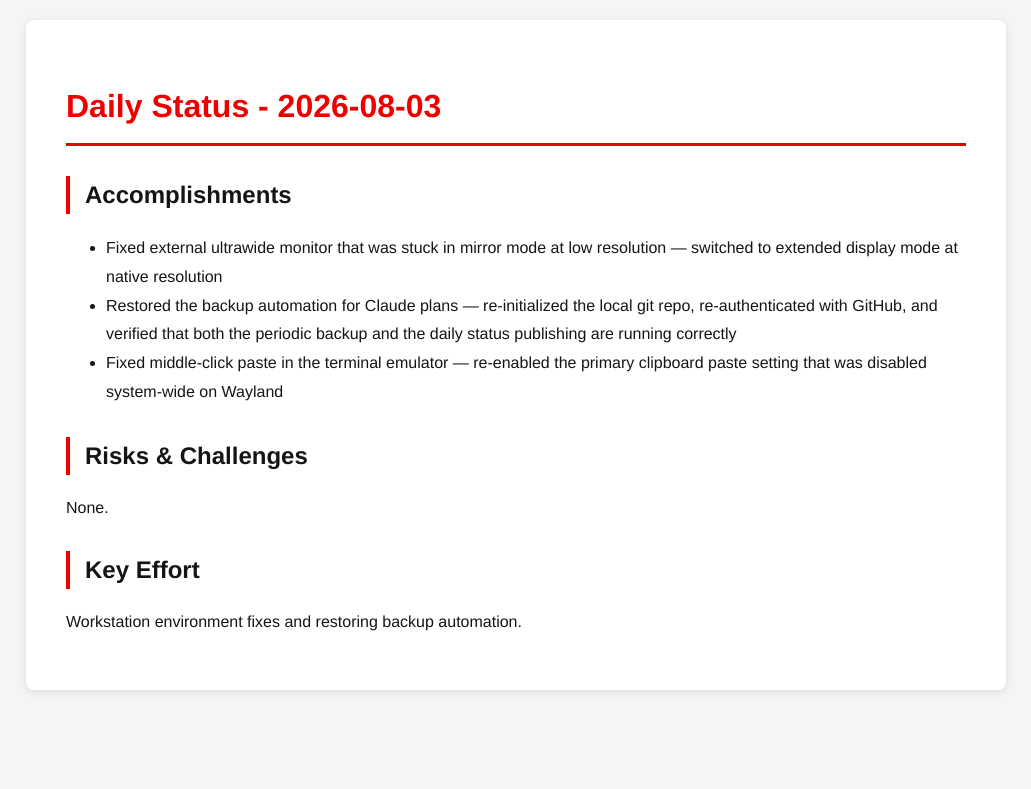
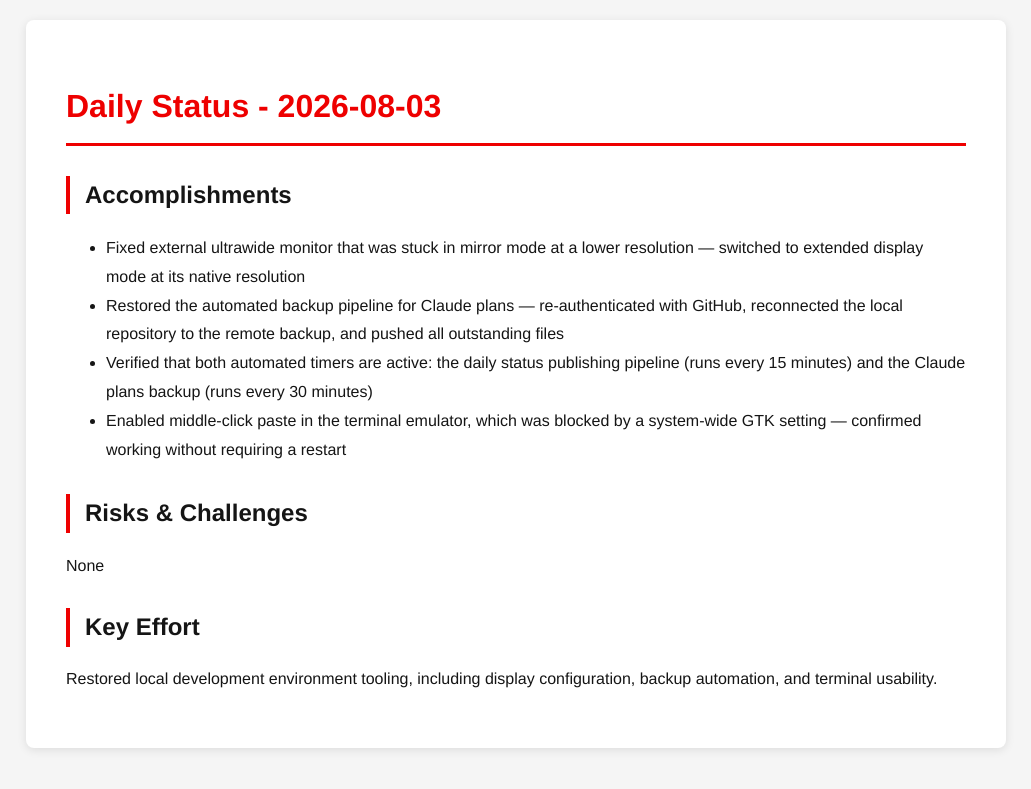
Before and after one commit to tzvatot/daily-status, a Jekyll site: the page built from 2026-08-03.md, in a window 1280 px wide. Shown: the top 789 px of the page, without its empty margins (124-1155 px from the left). Built offline with Jekyll 4.4.1, drawn with Linux system fonts in a browser that asks for light colours.

Commit message:
Daily status update - 2026-08-03

```diff
--- a/2026-08-03.md
+++ b/2026-08-03.md
@@ -7,12 +7,13 @@
 # Daily Status - 2026-08-03
 
 ## Accomplishments
-- Fixed external ultrawide monitor that was stuck in mirror mode at low resolution — switched to extended display mode at native resolution
-- Restored the backup automation for Claude plans — re-initialized the local git repo, re-authenticated with GitHub, and verified that both the periodic backup and the daily status publishing are running correctly
-- Fixed middle-click paste in the terminal emulator — re-enabled the primary clipboard paste setting that was disabled system-wide on Wayland
+- Fixed external ultrawide monitor that was stuck in mirror mode at a lower resolution — switched to extended display mode at its native resolution
+- Restored the automated backup pipeline for Claude plans — re-authenticated with GitHub, reconnected the local repository to the remote backup, and pushed all outstanding files
+- Verified that both automated timers are active: the daily status publishing pipeline (runs every 15 minutes) and the Claude plans backup (runs every 30 minutes)
+- Enabled middle-click paste in the terminal emulator, which was blocked by a system-wide GTK setting — confirmed working without requiring a restart
 
 ## Risks & Challenges
-None.
+None
 
 ## Key Effort
-Workstation environment fixes and restoring backup automation.
+Restored local development environment tooling, including display configuration, backup automation, and terminal usability.
```
